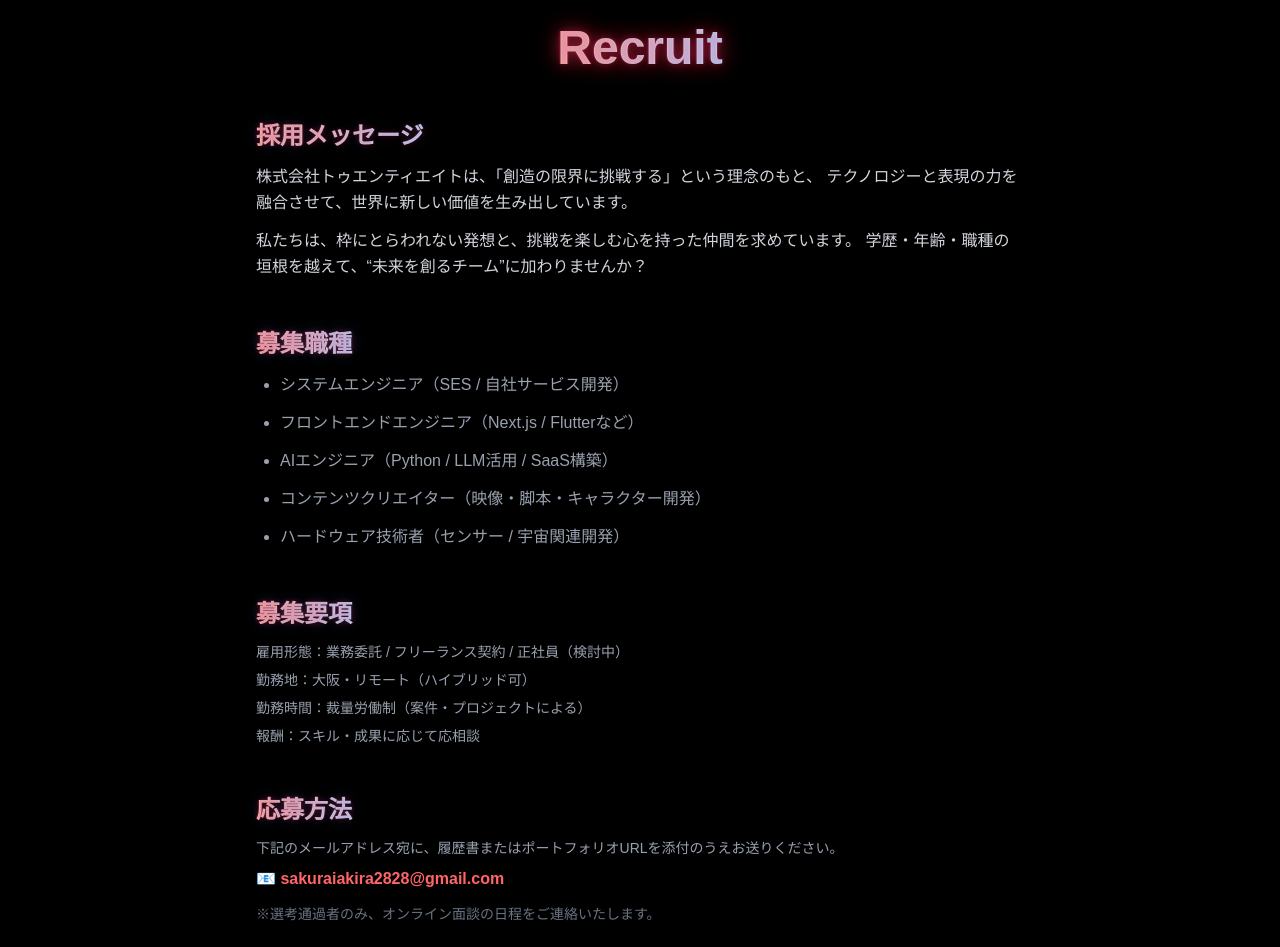
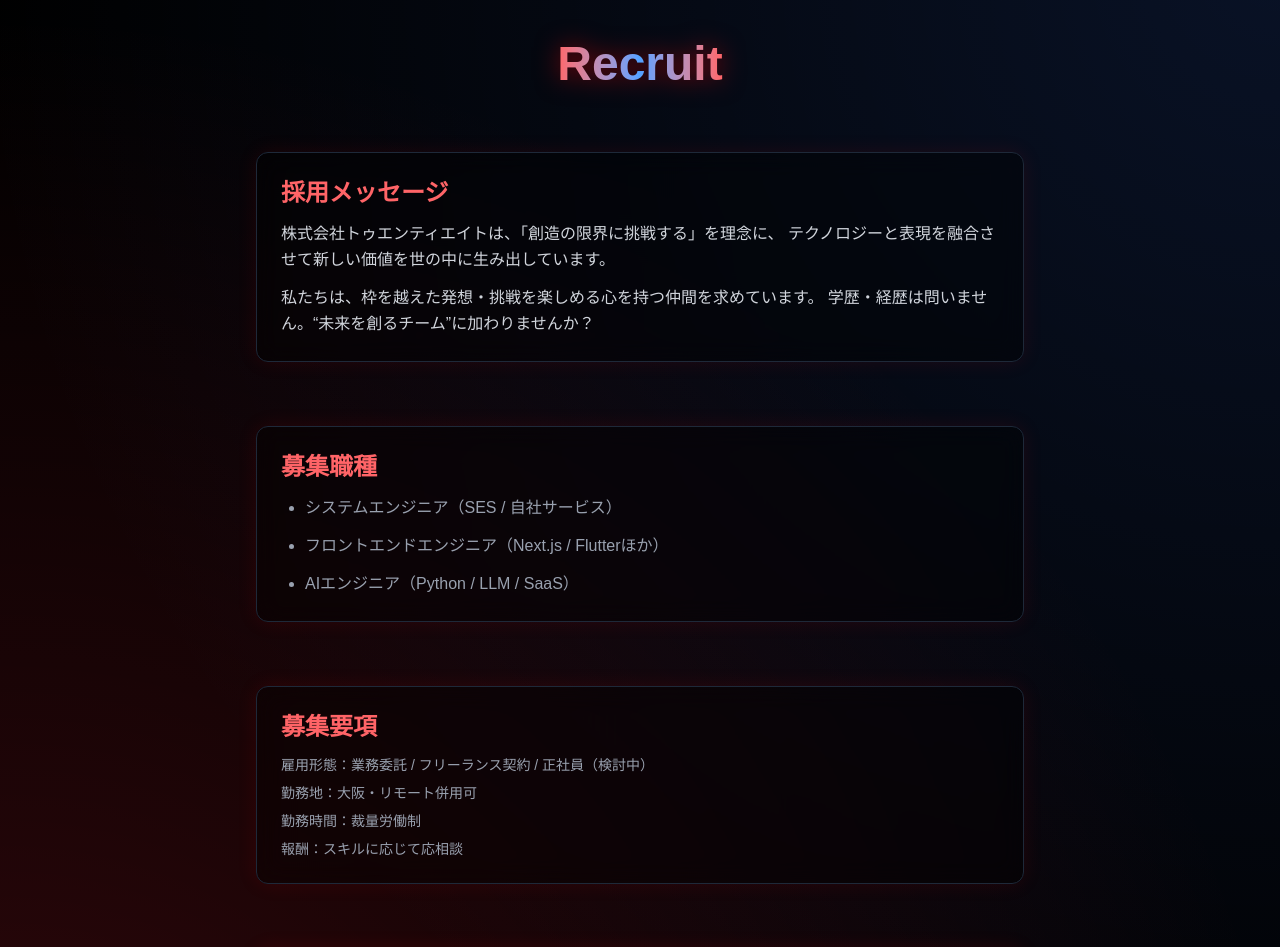
Before and after one commit to twenty-eight-28/corp_page, a Next.js app: page /recruit in a window 1280 px wide. Shown: the part 120-1067 px from the top of the page. Built offline with nearby package versions, Linux system fonts and the light colour scheme.

Commit message:
ページ更新

```diff
--- a/app/news/page.tsx
+++ b/app/news/page.tsx
@@ -11,47 +11,58 @@
         "フリーランスエンジニア向けの買い切り型会計SaaS『Shiwake』の開発を開始しました。AIによる仕訳補助機能を搭載予定です。",
     },
     {
-      date: "2025-09-01",
+      date: "2025-10-30",
       title: "「NowWhere」β版テスト完了",
       content:
         "リアルタイム位置情報共有アプリ『NowWhere』の開発が完了し、社内テストフェーズへ移行しました。年内リリースを予定しています。",
     },
-    {
-      date: "2025-08-31",
-      title: "「ClipBeats」β版リリース",
-      content:
-        "AIが自動でBGMを生成する音楽SaaS『ClipBeats』のβ版を公開しました。正式リリースは2025年12月を予定しています。",
-    },
+    // {
+    //   date: "2025-08-31",
+    //   title: "「ClipBeats」β版リリース",
+    //   content:
+    //     "AIが自動でBGMを生成する音楽SaaS『ClipBeats』のβ版を公開しました。正式リリースは2025年12月を予定しています。",
+    // },
   ];
 
   return (
-    <main className="min-h-screen flex flex-col items-center justify-start py-20 px-6 bg-black text-white">
+    <main className="relative min-h-screen flex flex-col items-center justify-start px-6 pb-20 pt-20 bg-black text-white overflow-hidden">
+      {/* ===== 背景（淡い青赤グラデーション） ===== */}
+      <div className="absolute inset-0 bg-[radial-gradient(circle_at_top,rgba(60,120,255,0.15),transparent_70%)] z-0" />
+      <div className="absolute inset-0 bg-[radial-gradient(circle_at_bottom_right,rgba(255,50,80,0.2),transparent_70%)] z-0" />
+
+      {/* ===== タイトル ===== */}
       <motion.h1
         initial={{ opacity: 0, y: 30 }}
         animate={{ opacity: 1, y: 0 }}
         transition={{ duration: 0.8 }}
-        className="text-5xl font-bold text-red-500 drop-shadow-[0_0_10px_rgba(255,0,0,0.6)] mb-10 text-center"
+        className="relative z-10 text-4xl md:text-5xl font-bold mb-10 text-center
+                   bg-gradient-to-r from-red-400 via-blue-400 to-red-400
+                   bg-clip-text text-transparent drop-shadow-[0_0_12px_rgba(255,0,0,0.5)]"
       >
         お知らせ
       </motion.h1>
 
+      {/* ===== 説明文 ===== */}
       <motion.p
         initial={{ opacity: 0 }}
         animate={{ opacity: 1 }}
         transition={{ delay: 0.3, duration: 0.8 }}
-        className="text-gray-400 mb-12 text-center max-w-2xl"
+        className="relative z-10 text-gray-400 mb-14 text-center max-w-2xl"
       >
         株式会社トゥエンティエイトの最新情報・プロダクトリリース・開発状況などをお届けします。
       </motion.p>
 
-      <section className="w-full max-w-3xl space-y-8">
+      {/* ===== ニュースリスト ===== */}
+      <section className="relative z-10 w-full max-w-3xl space-y-8">
         {newsList.map((news, index) => (
           <motion.div
             key={index}
             initial={{ opacity: 0, y: 20 }}
             animate={{ opacity: 1, y: 0 }}
             transition={{ delay: 0.5 + index * 0.2, duration: 0.6 }}
-            className="bg-gray-900/40 border border-gray-800 p-6 rounded-xl hover:border-red-500 transition-all duration-300"
+            className="bg-black/40 backdrop-blur-md border border-gray-800
+                       p-6 rounded-xl hover:border-red-500 transition-all duration-300
+                       shadow-[0_0_15px_rgba(255,0,0,0.15)]"
           >
             <p className="text-sm text-gray-400 mb-1">{news.date}</p>
             <h2 className="text-xl font-semibold text-red-400 mb-2">
@@ -64,9 +75,7 @@
         ))}
       </section>
 
-      <p className="mt-14 text-gray-500 text-sm text-center">
-        ※ 現在はサンプルデータです。今後CMSまたはMarkdown連携に対応予定。
-      </p>
+      {/* ===== 補足 ===== */}
     </main>
   );
 }
--- a/app/recruit/page.tsx
+++ b/app/recruit/page.tsx
@@ -1,109 +1,128 @@
 "use client";
 
 import { motion } from "framer-motion";
+import type { ReactNode } from "react";
 
 export default function RecruitPage() {
   return (
-    <main className="min-h-screen bg-black text-white px-8 py-16 flex flex-col items-center overflow-hidden">
-      {/* ====== ページタイトル ====== */}
+    <main className="relative min-h-screen bg-black text-white px-8 pt-20 pb-20 flex flex-col items-center overflow-hidden">
+      {/* ===== 背景（青×赤の淡い未来グラデーション） ===== */}
+      <div className="absolute inset-0 bg-[radial-gradient(circle_at_top_right,rgba(60,120,255,0.15),transparent_70%)] z-0" />
+      <div className="absolute inset-0 bg-[radial-gradient(circle_at_bottom_left,rgba(255,40,60,0.20),transparent_70%)] z-0" />
+
+      {/* ===== ページタイトル ===== */}
       <motion.h1
         initial={{ opacity: 0, y: 30 }}
         animate={{ opacity: 1, y: 0 }}
         transition={{ duration: 0.8 }}
-        className="glitch-text text-5xl font-bold text-red-500 drop-shadow-[0_0_10px_rgba(255,0,0,0.6)] mb-12 text-center"
-        data-text="Recruit"
+        className="relative z-10 text-4xl md:text-5xl font-bold mb-16 text-center
+                   bg-gradient-to-r from-red-400 via-blue-400 to-red-400
+                   bg-clip-text text-transparent drop-shadow-[0_0_12px_rgba(255,0,0,0.5)]"
       >
         Recruit
       </motion.h1>
 
-      {/* ====== コンテンツ ====== */}
-      <section className="max-w-3xl space-y-12 text-gray-300 leading-relaxed relative z-10">
-        {/* 概要 */}
-        <motion.div
-          initial={{ opacity: 0 }}
-          animate={{ opacity: 1 }}
-          transition={{ delay: 0.3, duration: 0.8 }}
-        >
-          <h2
-            className="text-2xl font-semibold text-red-400 mb-3 glitch-text"
-            data-text="採用メッセージ"
-          >
-            採用メッセージ
-          </h2>
+      {/* ===== コンテンツ ===== */}
+      <section className="relative z-10 max-w-3xl space-y-16 text-gray-300 leading-relaxed">
+        {/* --- 採用メッセージ --- */}
+        <RecruitCard
+          title="採用メッセージ"
+          content={
+            <>
               <p>
-            株式会社トゥエンティエイトは、「創造の限界に挑戦する」という理念のもと、
-            テクノロジーと表現の力を融合させて、世界に新しい価値を生み出しています。
+                株式会社トゥエンティエイトは、「創造の限界に挑戦する」を理念に、
+                テクノロジーと表現を融合させて新しい価値を世の中に生み出しています。
               </p>
               <p className="mt-3">
-            私たちは、枠にとらわれない発想と、挑戦を楽しむ心を持った仲間を求めています。
-            学歴・年齢・職種の垣根を越えて、“未来を創るチーム”に加わりませんか？
+                私たちは、枠を越えた発想・挑戦を楽しめる心を持つ仲間を求めています。
+                学歴・経歴は問いません。“未来を創るチーム”に加わりませんか？
               </p>
-        </motion.div>
+            </>
+          }
+        />
 
-        {/* 募集職種 */}
-        <motion.div
-          initial={{ opacity: 0 }}
-          animate={{ opacity: 1 }}
-          transition={{ delay: 0.6, duration: 0.8 }}
-        >
-          <h2
-            className="text-2xl font-semibold text-red-400 mb-3 glitch-text"
-            data-text="募集職種"
-          >
-            募集職種
-          </h2>
+        {/* --- 募集職種 --- */}
+        <RecruitCard
+          title="募集職種"
+          content={
             <ul className="list-disc pl-6 space-y-3 text-gray-400">
-            <li>システムエンジニア（SES / 自社サービス開発）</li>
-            <li>フロントエンドエンジニア（Next.js / Flutterなど）</li>
-            <li>AIエンジニア（Python / LLM活用 / SaaS構築）</li>
-            <li>コンテンツクリエイター（映像・脚本・キャラクター開発）</li>
-            <li>ハードウェア技術者（センサー / 宇宙関連開発）</li>
+              <li>システムエンジニア（SES / 自社サービス）</li>
+              <li>フロントエンドエンジニア（Next.js / Flutterほか）</li>
+              <li>AIエンジニア（Python / LLM / SaaS）</li>
             </ul>
-        </motion.div>
+          }
+        />
 
-        {/* 募集要項 */}
-        <motion.div
-          initial={{ opacity: 0 }}
-          animate={{ opacity: 1 }}
-          transition={{ delay: 0.9, duration: 0.8 }}
-        >
-          <h2
-            className="text-2xl font-semibold text-red-400 mb-3 glitch-text"
-            data-text="募集要項"
-          >
-            募集要項
-          </h2>
+        {/* --- 募集要項 --- */}
+        <RecruitCard
+          title="募集要項"
+          content={
             <ul className="space-y-2 text-sm text-gray-400">
               <li>雇用形態：業務委託 / フリーランス契約 / 正社員（検討中）</li>
-            <li>勤務地：大阪・リモート（ハイブリッド可）</li>
-            <li>勤務時間：裁量労働制（案件・プロジェクトによる）</li>
-            <li>報酬：スキル・成果に応じて応相談</li>
+              <li>勤務地：大阪・リモート併用可</li>
+              <li>勤務時間：裁量労働制</li>
+              <li>報酬：スキルに応じて応相談</li>
             </ul>
-        </motion.div>
+          }
+        />
 
-        {/* 応募方法 */}
-        <motion.div
-          initial={{ opacity: 0 }}
-          animate={{ opacity: 1 }}
-          transition={{ delay: 1.2, duration: 0.8 }}
-        >
-          <h2
-            className="text-2xl font-semibold text-red-400 mb-3 glitch-text"
-            data-text="応募方法"
-          >
-            応募方法
-          </h2>
+        {/* --- 応募方法 --- */}
+        <RecruitCard
+          title="応募方法"
+          content={
+            <>
               <p className="text-sm text-gray-400">
-            下記のメールアドレス宛に、履歴書またはポートフォリオURLを添付のうえお送りください。
+                下記のメール宛に履歴書をお送りください。
               </p>
-          <p className="mt-2 text-red-400 font-semibold">
+              <p className="mt-3 text-red-400 font-semibold">
                 📧 sakuraiakira2828@gmail.com
               </p>
-          <p className="mt-3 text-sm text-gray-500">
-            ※選考通過者のみ、オンライン面談の日程をご連絡いたします。
+              <p className="mt-3 text-xs text-gray-500">
+                ※ 選考通過者のみ、オンライン面談・面談の案内をお送りします。
               </p>
-        </motion.div>
+            </>
+          }
+        />
       </section>
+
+      {/* ===== CTAボタン ===== */}
+      <a
+        href="mailto:sakuraiakira2828@gmail.com"
+        className="relative z-10 mt-16 px-10 py-3 rounded-full bg-red-600/80 hover:bg-red-500
+             transition text-white font-bold shadow-[0_0_20px_rgba(255,0,0,0.4)]"
+      >
+        <motion.span
+          initial={{ opacity: 0, y: 20 }}
+          animate={{ opacity: 1, y: 0 }}
+          transition={{ delay: 1, duration: 0.7 }}
+          className="inline-block"
+        >
+          応募する
+        </motion.span>
+      </a>
     </main>
   );
 }
+
+/* ===== カードコンポーネント ===== */
+function RecruitCard({
+  title,
+  content,
+}: {
+  title: string;
+  content: ReactNode;
+}) {
+  return (
+    <motion.div
+      initial={{ opacity: 0, y: 20 }}
+      whileInView={{ opacity: 1, y: 0 }}
+      viewport={{ once: true }}
+      transition={{ duration: 0.8 }}
+      className="p-6 rounded-xl bg-black/40 backdrop-blur-md border border-gray-800
+                 shadow-[0_0_20px_rgba(255,0,0,0.1)]"
+    >
+      <h2 className="text-2xl font-semibold text-red-400 mb-3">{title}</h2>
+      {content}
+    </motion.div>
+  );
+}
--- a/package.json
+++ b/package.json
@@ -12,6 +12,7 @@
     "@tsparticles/react": "^3.0.0",
     "@tsparticles/slim": "^3.9.1",
     "framer-motion": "^12.23.24",
+    "lucide-react": "^0.553.0",
     "next": "16.0.1",
     "react": "19.2.0",
     "react-dom": "19.2.0"
```
Also changed, not shown: app/contact/page.tsx (+14 -44 lines), app/service/page.tsx (+105 -84 lines), 2 other files (tests, documents, lock files or other folders). Lines whose indentation alone changed are shown as unchanged.
